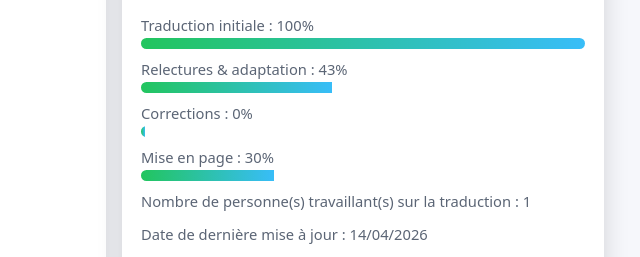
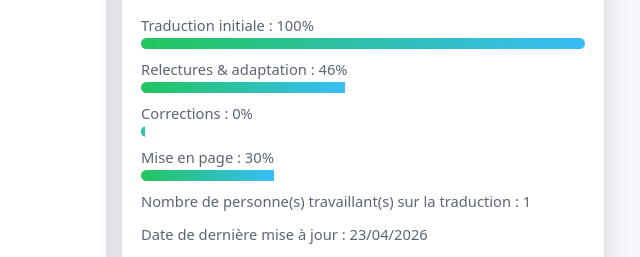
Before and after one commit to Corentin-Chartrain/Haruhi-Trad-FR, a plain HTML site: page index.html in a window 1280 px wide. Shown: the part 653-910 px from the top of the page, 526-1166 px from the left. Drawn offline with Linux system fonts and the light colour scheme.

Commit message:
Update index.html

```diff
--- a/index.html
+++ b/index.html
@@ -42,8 +42,8 @@
           <div class="progress" aria-label="Traduction"><div class="bar ok" style="width:100%"></div></div>
         </div>
         <div>
-          <div class="muted tiny">Relectures &amp; adaptation : 43%</div>
-          <div class="progress" aria-label="Relecture"><div class="bar ok" style="width:43%"></div></div>
+          <div class="muted tiny">Relectures &amp; adaptation : 46%</div>
+          <div class="progress" aria-label="Relecture"><div class="bar ok" style="width:46%"></div></div>
         </div>
         <div>
           <div class="muted tiny">Corrections : 0%</div>
@@ -57,7 +57,7 @@
           <div class="muted tiny">Nombre de personne(s) travaillant(s) sur la traduction : 1</div>
 		</div>
         <div>
-          <div class="muted tiny">Date de dernière mise à jour : 14/04/2026</div>
+          <div class="muted tiny">Date de dernière mise à jour : 23/04/2026</div>
         </div>
       </div>
 
```
